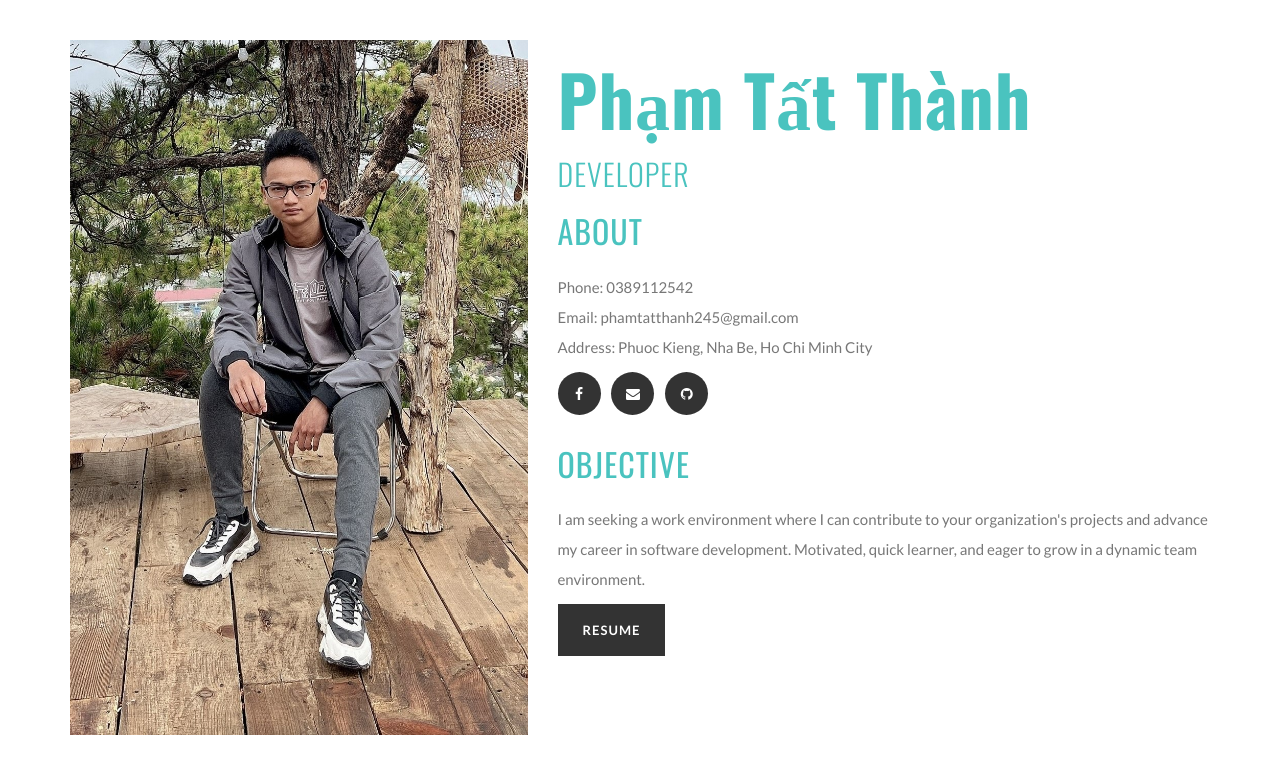
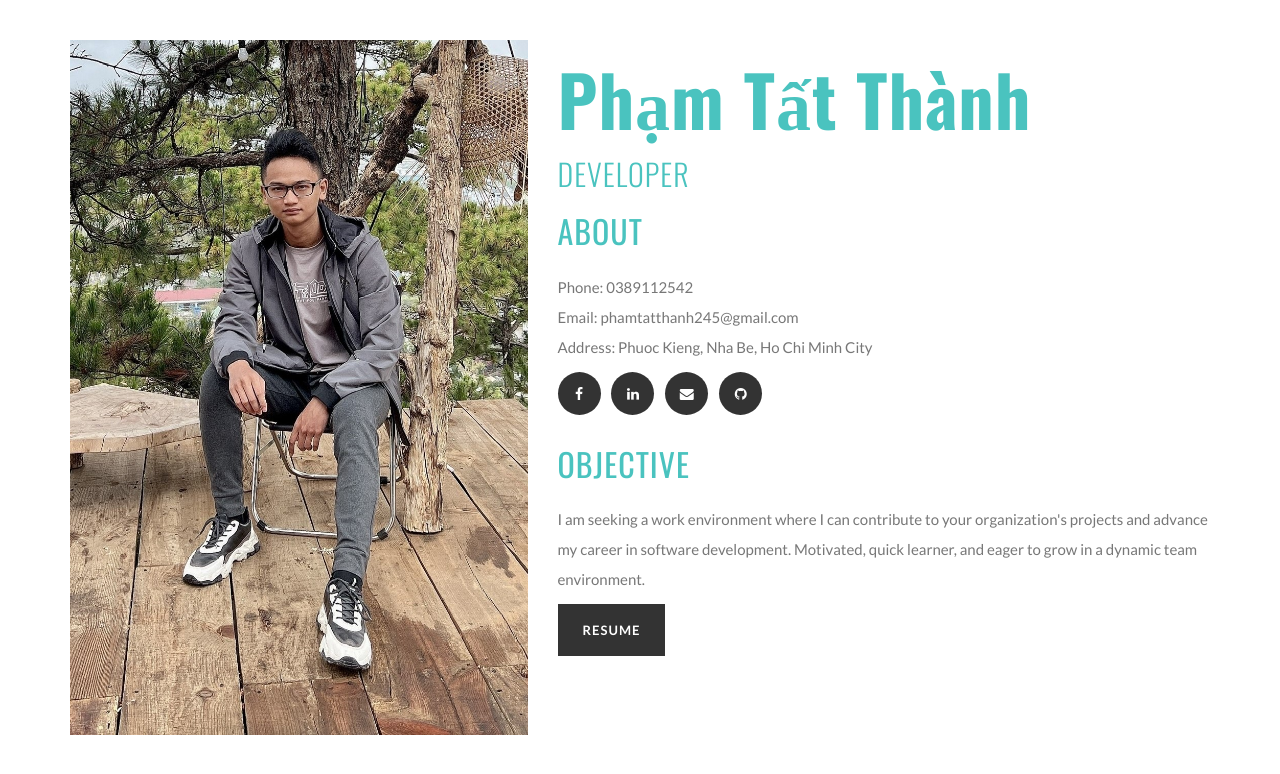
Before and after one commit to PTThanh01/resume, a plain HTML site: page index.html in a window 1280 px wide. Drawn offline with nearby package versions, Linux system fonts and the light colour scheme.

Commit message:
Update index.html

```diff
--- a/index.html
+++ b/index.html
@@ -63,6 +63,7 @@
 				<ul class="socials">
 					<li><a href="https://www.facebook.com/tatthanh.pham.0710/" target="_blank"><i
 								class="fa fa-facebook"></i></a></li>
+					<li><a href="https://www.linkedin.com/in/th%C3%A0nh-ph%E1%BA%A1m-941441200/" target="_blank"><i class="fa fa-linkedin"></i></a></li>
 					<li><a href="mailto:phamtatthanh245@gmail.com" target="_blank"><i class="fa fa-envelope"></i></a>
 					</li>
 					<li><a href="https://github.com/PTThanh01" target="_blank"><i class="fa fa-github"></i></a></li>
```
